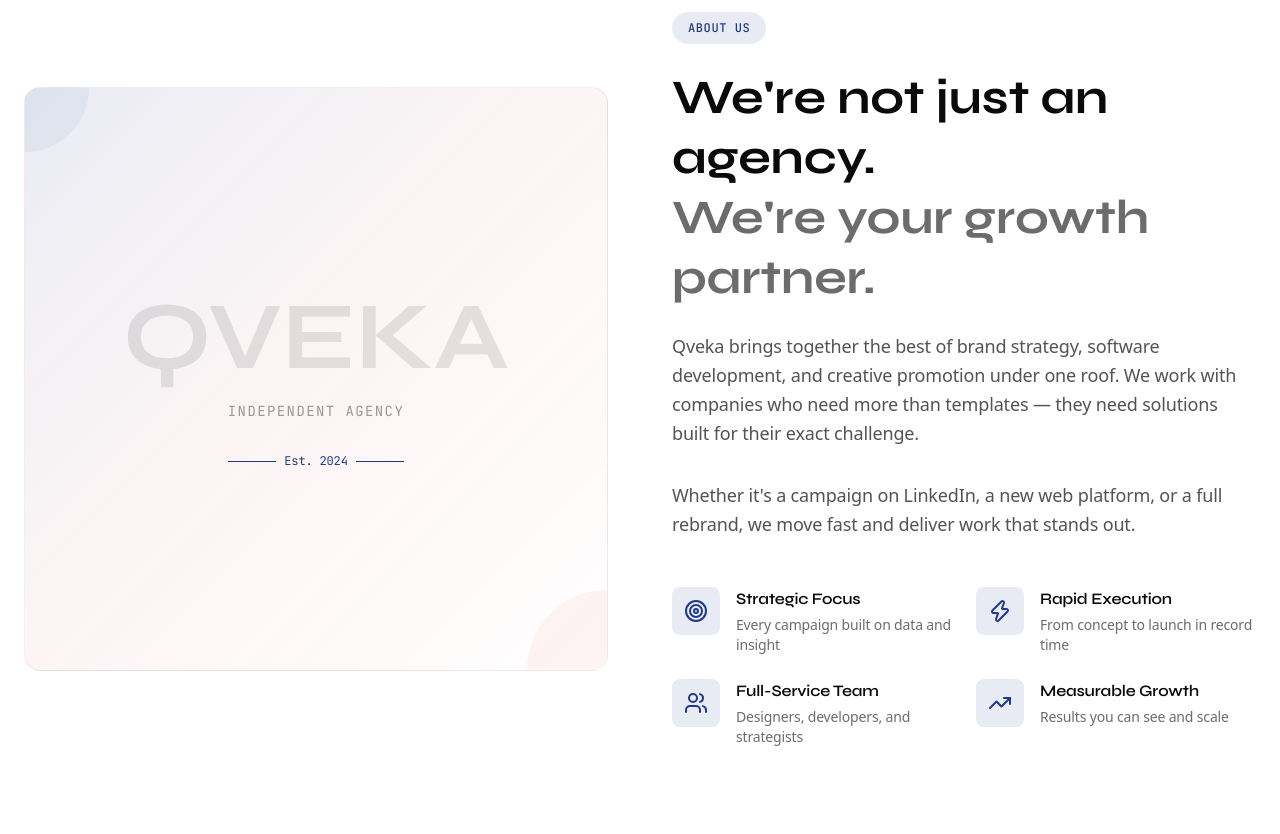
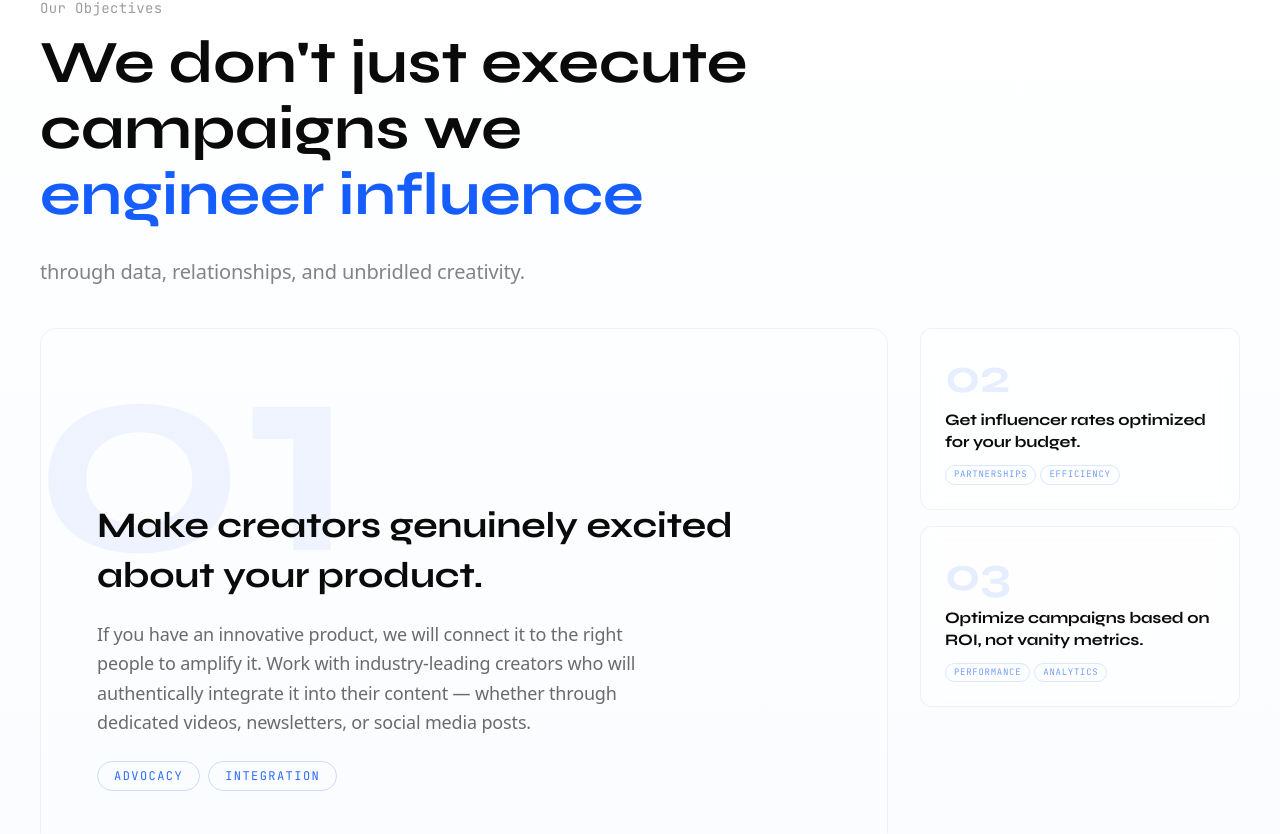
Before and after one commit to qvekaOfficial/qveka, a Next.js app: page / in a window 1280 px wide. Shown: the part 2115-2949 px from the top of the page. Built offline with nearby package versions, Linux system fonts and the light colour scheme.

Commit message:
feat(objective): added the objective section

```diff
--- a/src/app/page.tsx
+++ b/src/app/page.tsx
@@ -3,6 +3,7 @@ import Hero from "@/components/Hero";
 import VideoMarquee from "@/components/VideoMarquee";
 import StatsBanner from "@/components/StatsBanner";
 import TrustedBy from "@/components/TrustedBy";
+import Objectives from "@/components/Objectives";
 import About from "@/components/About";
 import Services from "@/components/Services";
 import Work from "@/components/Work";
@@ -18,6 +19,7 @@ export default function Home() {
       <VideoMarquee />
       <StatsBanner />
       <TrustedBy />
+      <Objectives />
       <About />
       <Services />
       <Work />
--- /dev/null
+++ b/src/components/Objectives.tsx
@@ -0,0 +1,166 @@
+"use client";
+
+import { useState } from "react";
+import { motion, AnimatePresence } from "framer-motion";
+
+const objectives = [
+  {
+    num: "01",
+    heading: "Make creators genuinely excited about your product.",
+    paragraph:
+      "If you have an innovative product, we will connect it to the right people to amplify it. Work with industry-leading creators who will authentically integrate it into their content — whether through dedicated videos, newsletters, or social media posts.",
+    tags: ["ADVOCACY", "INTEGRATION"],
+  },
+  {
+    num: "02",
+    heading: "Get influencer rates optimized for your budget.",
+    paragraph:
+      "A lot of companies come into this field and let creators dictate their prices. We make sure you keep your creator campaign optimized so you can get maximum deliverables at the best cost. We do that by maintaining recurring prices with ongoing creators and negotiation based on industry standards and current rates.",
+    tags: ["PARTNERSHIPS", "EFFICIENCY"],
+  },
+  {
+    num: "03",
+    heading: "Optimize campaigns based on ROI, not vanity metrics.",
+    paragraph:
+      "We work closely with your data to identify which creators, platforms, and content formats drive actual conversions, focusing exclusively on measurable business growth.",
+    tags: ["PERFORMANCE", "ANALYTICS"],
+  },
+];
+
+export default function Objectives() {
+  const [active, setActive] = useState(0);
+
+  const activeObj = objectives[active];
+  const sideItems = objectives.filter((_, i) => i !== active);
+
+  return (
+    <section className="bg-gradient-to-b from-white to-blue-50/30 overflow-hidden">
+      <div className="max-w-7xl mx-auto px-6 md:px-10 pt-16 md:pt-20 pb-4">
+        {/* Header */}
+        <div className="mb-8 md:mb-10 max-w-4xl">
+          <motion.div
+            initial={{ opacity: 0, width: 0 }}
+            whileInView={{ opacity: 1, width: 48 }}
+            transition={{ duration: 0.6 }}
+            viewport={{ once: true }}
+            className="h-0.5 bg-blue-600 rounded-full mb-8"
+          />
+
+          <div className="font-mono text-xs md:text-sm text-foreground/40 mb-3 tracking-wide">
+            Our Objectives
+          </div>
+          <h2 className="font-syne text-3xl md:text-5xl lg:text-6xl font-bold text-foreground leading-[1.1] mb-7">
+            We don&apos;t just execute campaigns we
+            <br />
+            <span className="text-blue-600">engineer influence</span>
+          </h2>
+          <p className="font-sans text-base md:text-xl text-foreground/50 leading-relaxed max-w-3xl mb-2">
+            through data, relationships, and unbridled creativity.
+          </p>
+        </div>
+
+        {/* Main layout: featured card + side thumbnails */}
+        <div className="grid grid-cols-1 lg:grid-cols-[1fr_320px] gap-6 lg:gap-8 items-start">
+          {/* Featured large card */}
+          <div className="relative overflow-hidden rounded-2xl border border-foreground/5 min-h-[400px] lg:min-h-[520px]">
+            <AnimatePresence mode="wait">
+              <motion.div
+                key={active}
+                initial={{ opacity: 0, x: 40 }}
+                animate={{ opacity: 1, x: 0 }}
+                exit={{ opacity: 0, x: -40 }}
+                transition={{ duration: 0.45, ease: "easeInOut" }}
+                className="absolute inset-0 p-8 md:p-12 lg:p-14 flex flex-col justify-between"
+              >
+                {/* Big number — behind content, very faint */}
+                <div className="absolute -top-4 -left-2 font-syne text-[10rem] md:text-[14rem] lg:text-[18rem] font-bold text-blue-600/[0.06] leading-none select-none pointer-events-none">
+                  {activeObj.num}
+                </div>
+
+                {/* Content */}
+                <div className="relative z-10 mt-auto">
+                  <h3 className="font-syne text-2xl md:text-3xl lg:text-4xl font-bold text-foreground leading-snug mb-5">
+                    {activeObj.heading}
+                  </h3>
+                  <p className="font-sans text-sm md:text-base lg:text-lg text-foreground/60 leading-relaxed mb-6 max-w-xl">
+                    {activeObj.paragraph}
+                  </p>
+                  <div className="flex flex-wrap gap-2">
+                    {activeObj.tags.map((tag) => (
+                      <span
+                        key={tag}
+                        className="border border-blue-600/20 text-blue-600/90 rounded-full px-4 py-1.5 text-xs font-mono uppercase tracking-[0.12em]"
+                      >
+                        {tag}
+                      </span>
+                    ))}
+                  </div>
+                </div>
+              </motion.div>
+            </AnimatePresence>
+          </div>
+
+          {/* Side thumbnails */}
+          <div className="flex flex-col gap-4">
+            {sideItems.map((obj, i) => {
+              const originalIndex = objectives.findIndex(
+                (o) => o.num === obj.num,
+              );
+              return (
+                <motion.button
+                  key={obj.num}
+                  onClick={() => setActive(originalIndex)}
+                  initial={{ opacity: 0, x: 20 }}
+                  animate={{ opacity: 1, x: 0 }}
+                  transition={{ duration: 0.4, delay: i * 0.1 }}
+                  className="relative overflow-hidden rounded-xl border border-foreground/5 bg-white/60 backdrop-blur-sm p-5 md:p-6 text-left group hover:border-blue-600/20 hover:bg-white transition-all duration-300 cursor-pointer"
+                >
+                  {/* Subtle bg on hover */}
+                  <div className="absolute inset-0 bg-blue-600/0 group-hover:bg-blue-600/5 transition-colors duration-300 rounded-xl" />
+
+                  <div className="relative z-10">
+                    <div className="font-syne text-3xl md:text-4xl lg:text-5xl font-bold text-blue-600/10 leading-none mb-2 select-none">
+                      {obj.num}
+                    </div>
+                    <h4 className="font-syne text-sm md:text-base font-bold text-foreground leading-snug line-clamp-2 group-hover:text-blue-700 transition-colors duration-300">
+                      {obj.heading}
+                    </h4>
+                    <div className="flex flex-wrap gap-1 mt-3">
+                      {obj.tags.map((tag) => (
+                        <span
+                          key={tag}
+                          className="border border-blue-600/15 text-blue-600/60 rounded-full px-2 py-0.5 text-[9px] font-mono uppercase tracking-[0.08em]"
+                        >
+                          {tag}
+                        </span>
+                      ))}
+                    </div>
+                  </div>
+
+                  {/* Active indicator */}
+                  <div className="absolute right-4 top-1/2 -translate-y-1/2 opacity-0 group-hover:opacity-100 transition-opacity duration-300">
+                    <svg
+                      width="16"
+                      height="16"
+                      viewBox="0 0 16 16"
+                      fill="none"
+                      className="text-blue-600"
+                    >
+                      <path
+                        d="M3 8h10M9 5l4 3-4 3"
+                        stroke="currentColor"
+                        strokeWidth="1.5"
+                        strokeLinecap="round"
+                        strokeLinejoin="round"
+                      />
+                    </svg>
+                  </div>
+                </motion.button>
+              );
+            })}
+          </div>
+        </div>
+      </div>
+    </section>
+  );
+}
```
